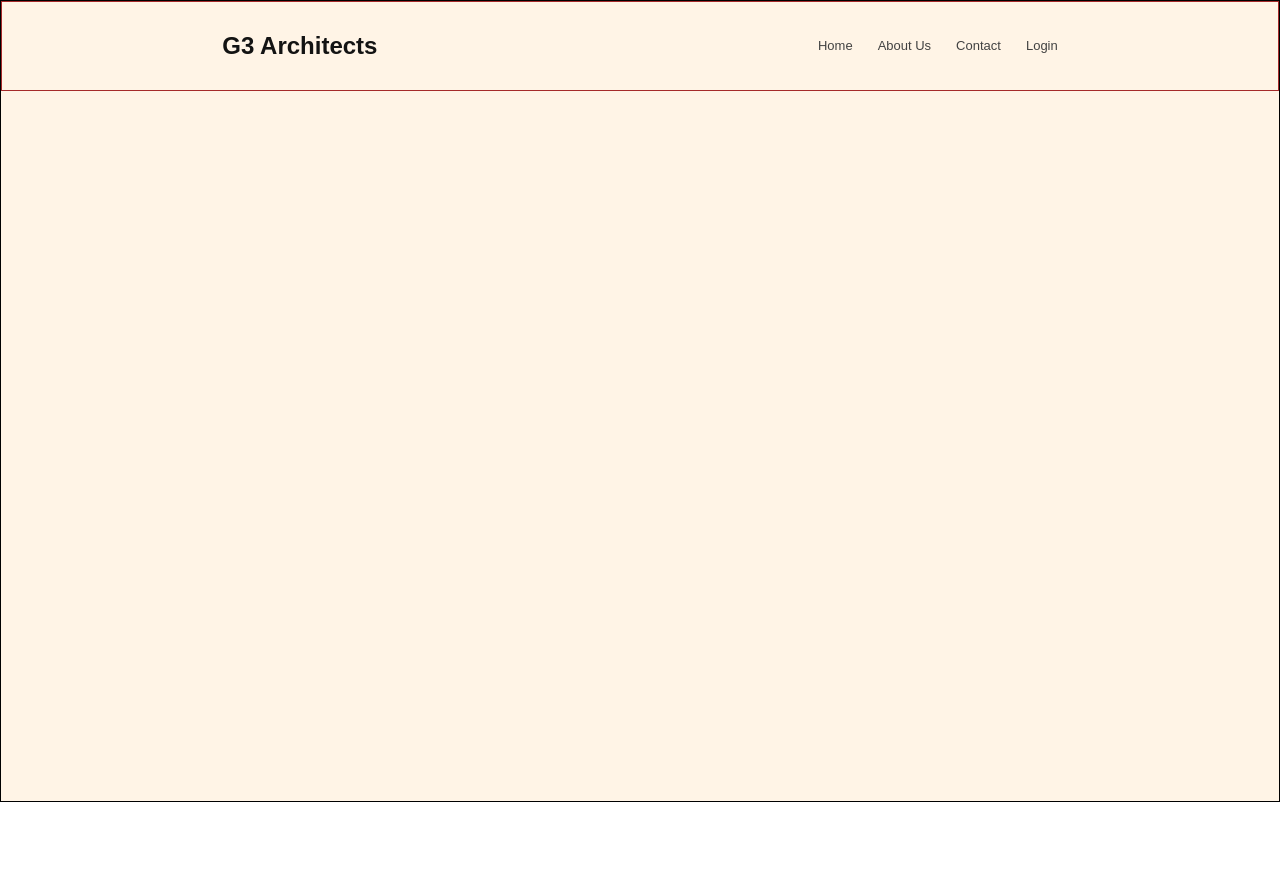
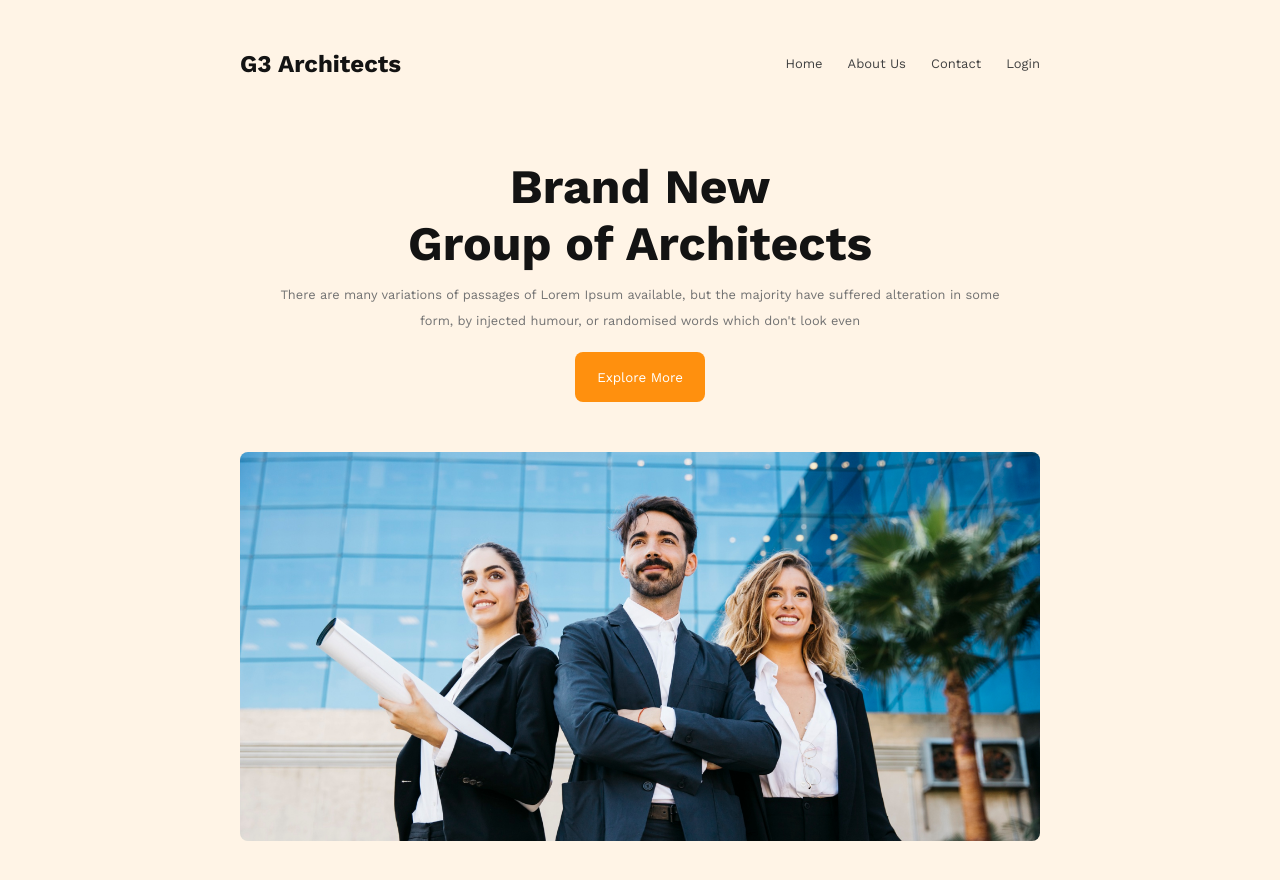
Before and after one commit to mrbannerbear/g3-architects, a plain HTML site: page index.html in a window 1280 px wide. Before the commit the page ends 802 px from the top, so only its background shows below. Drawn offline with nearby package versions, Linux system fonts and the light colour scheme.

Commit message:
added header

```diff
--- a/assets/style.css
+++ b/assets/style.css
@@ -2,13 +2,13 @@
 font-family: Work Sans, sans-serif;}
 
 /* header starts */
-header{background: rgba(255, 144, 14, 0.10); border: 1px black solid;
-       height: 100vh;}
+header{background: rgba(255, 144, 14, 0.10); padding: 50px 240px;
+max-width: 100%;}
 
 /* nav */
-nav{border: 1px solid brown;
-    display: flex; justify-content: space-around; align-items: center;
-    padding: 30px 0;}
+nav{
+    display: flex; justify-content: space-between; align-items: center;
+}
 
     h3{color: var(--dark-01, #131313);
         font-size: 24px;
@@ -18,11 +18,46 @@ nav{border: 1px solid brown;
     nav ul{display: flex; gap: 25px; list-style: none;}
     ul > li> a{text-decoration: none; color: var(--dark-02, #424242);
         font-size: 13px;
-        font-style: normal;
         font-weight: 500;
         line-height: 26px; /* 144.444% */}
         a:hover{text-decoration: underline;}
 
 /* banner */
 
+.banner-text{max-width: 90%; text-align: center; margin: 0 auto; text-align: center; margin-top: 80px;}
+
+.banner h1{color: var(--dark-01, #131313);
+    font-size: 48px;
+    font-weight: 700;
+    line-height: normal;}
+
+.banner p{color: var(--dark-03, #727272);
+    font-size: 0.8rem;
+    font-weight: 400;
+    line-height: 26px; /* 162.5% */
+    margin-top: 10px;}
+
+.btn{border-radius: 8px;
+    background: #FF900E;
+    width: 130px;
+    height: 50px;
+    flex-shrink: 0;
+    color: white;
+    border: none; margin-top: 18px;}
+
+.banner-img{margin-top: 50px;}
+
+.banner img{max-width: 100%; border-radius: 8px;}
+
+
 /* header ends */
+
+@media screen and (max-width:576px) { header{padding: 20px;}
+nav{flex-direction: column;}
+
+}
+
+@media screen and (min-width:576px) and (max-width:992px) { header{padding: 20px;}
+nav{flex-direction: column;}
+
+}
--- a/index.html
+++ b/index.html
@@ -5,6 +5,9 @@
     <meta name="viewport" content="width=device-width, initial-scale=1.0">
     <title>G3 Architects</title>
     <link rel="stylesheet" href="assets/style.css">
+    <link rel="preconnect" href="https://fonts.googleapis.com">
+<link rel="preconnect" href="https://fonts.gstatic.com" crossorigin>
+<link href="https://fonts.googleapis.com/css2?family=Work+Sans:wght@100;200;300;400;700;800;900&display=swap" rel="stylesheet">
 </head>
 <body>
 
@@ -19,6 +22,22 @@
             </ul>
 
         </nav>
+
+        <div class="banner">
+            <div class="banner-text">
+
+                <h1>Brand New <br>
+                    Group of Architects
+                </h1>
+                <p>There are many variations of passages of Lorem Ipsum available, but the majority have suffered alteration
+                     in some form, by injected humour, or randomised words which don't look even
+                </p>
+                <input type="button" class="btn" value="Explore More">
+
+            </div>
+
+            <div class="banner-img"><img src="assets/images/banner.png" alt=""></div>
+        </div>
     </header>
 
     <main></main>
```
